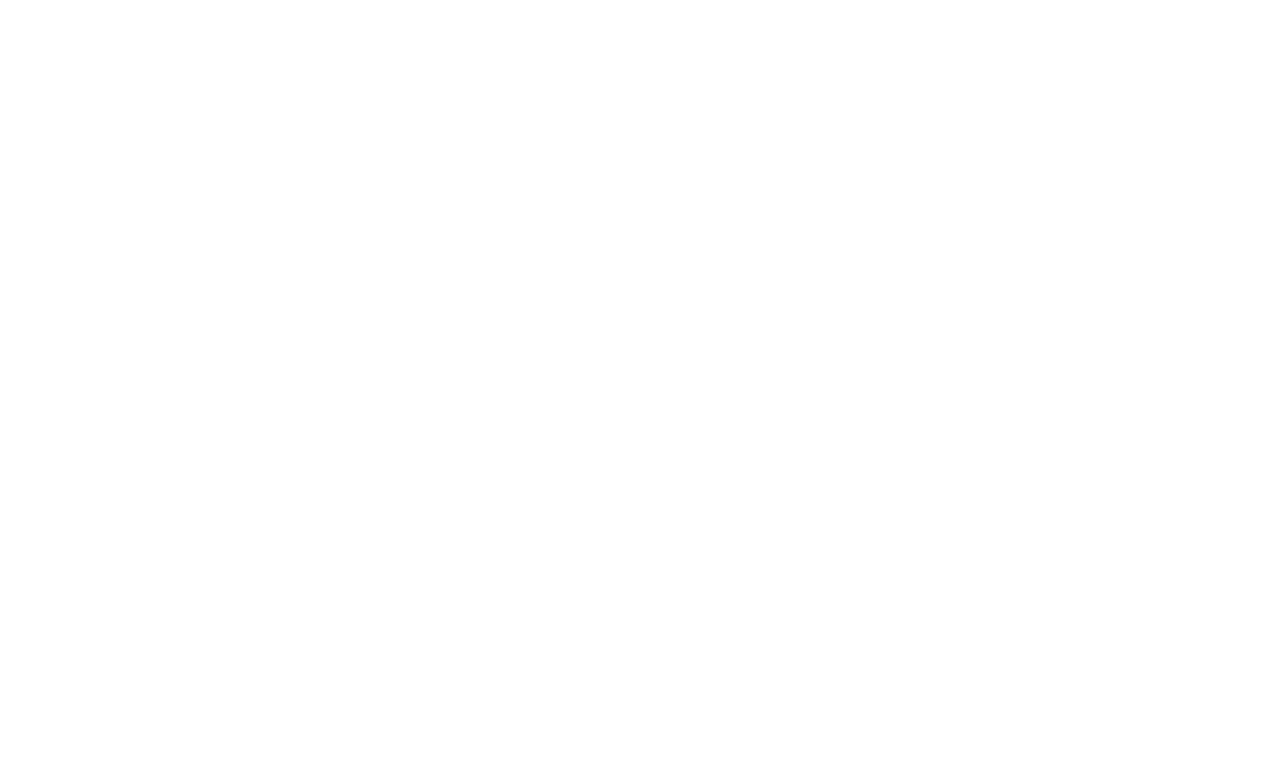
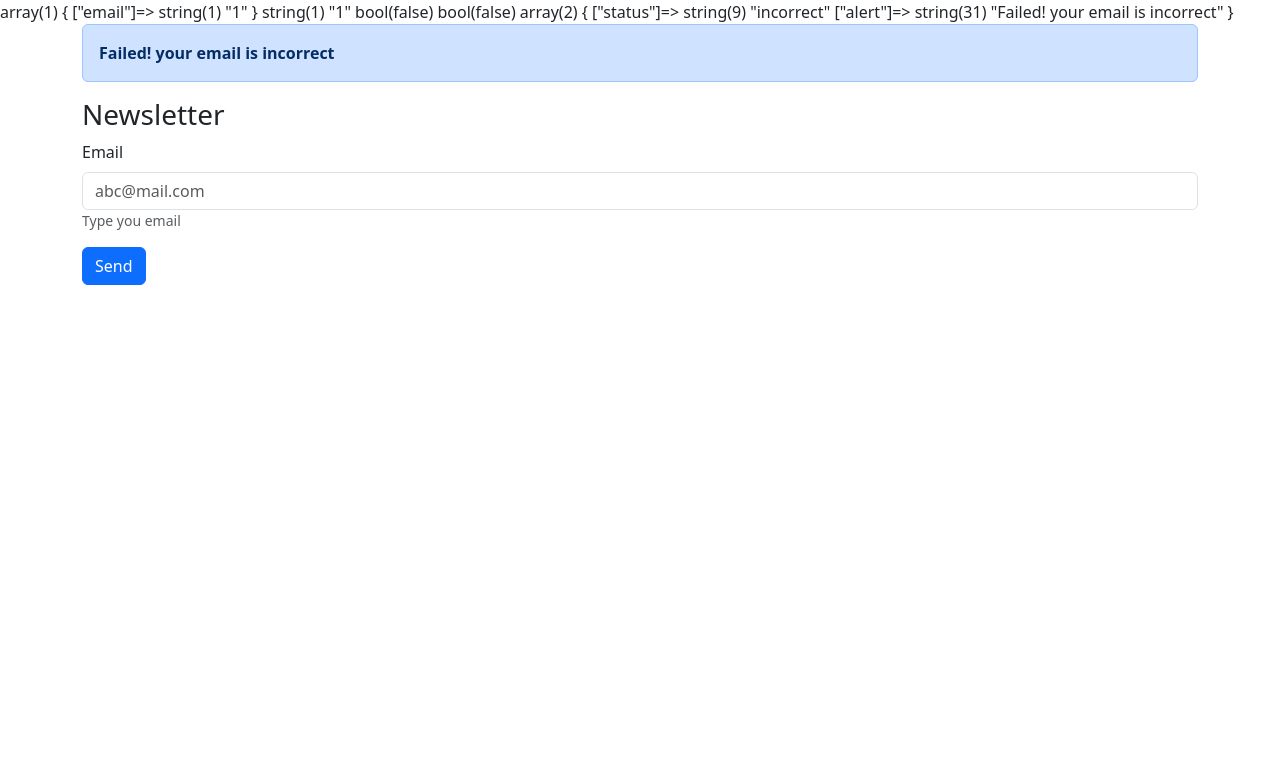
Before and after one commit to chrialge/php-iscrizione-newsletter, a PHP site: page /?email=1 in a window 1280 px wide. Before the commit the part shown is empty. Shown: the top 783 px of the page. Run offline with PHP 8.4, Linux system fonts and the light colour scheme.

Commit message:
insert input and button inside a form with method get and get value for an message of alert

```diff
--- a/index.php
+++ b/index.php
@@ -1,3 +1,49 @@
+<?php
+var_dump($_GET);
+$email = $_GET['email'];
+
+if (isset($email)) {
+    var_dump($email);
+
+    $response = checkEmail($email);
+    var_dump($response);
+    $message = generateAlertMessage($response);
+    var_dump($message);
+    // if (str_contains($email, '@') && str_contains($email, '.')) {
+    //     return true;
+    // } else {
+    //     return false;
+    // }
+};
+
+function checkEmail($email)
+{
+    if (str_contains($email, '@') && str_contains($email, '.')) {
+        return true;
+    } else {
+        return false;
+    }
+};
+
+
+function generateAlertMessage($response)
+{
+    var_dump($response);
+    if ($response == true) {
+        return [
+            'status' => 'correct',
+            'alert' => 'Success! your are subscribe'
+        ];
+    }
+    return [
+        'status' => 'incorrect',
+        'alert' => 'Failed! your email is incorrect'
+    ];
+}
+
+?>
+
+
 <!doctype html>
 <html lang="en">
 
@@ -18,7 +64,23 @@
     <main>
         <div class="container">
 
+            <?php if (isset($email)) : ?>
+                <div class="alert alert-primary" role="alert">
+                    <strong><?= $message['alert'] ?></strong>
+                </div>
+            <?php endif; ?>
+
             <section id="newsletter">
+                <h3>Newsletter</h3>
+                <form action="" method="get">
+                    <div class="mb-3">
+                        <label for="" class="form-label">Email</label>
+                        <input type="text" class="form-control" name="email" id="" aria-describedby="emailHelpId" placeholder="abc@mail.com" />
+                        <small id="emailHelpId" class="form-text text-muted">Type you email</small>
+                    </div>
+                    <button type="submit" class="btn btn-primary">Send</button>
+                </form>
+
 
             </section>
         </div>
```
